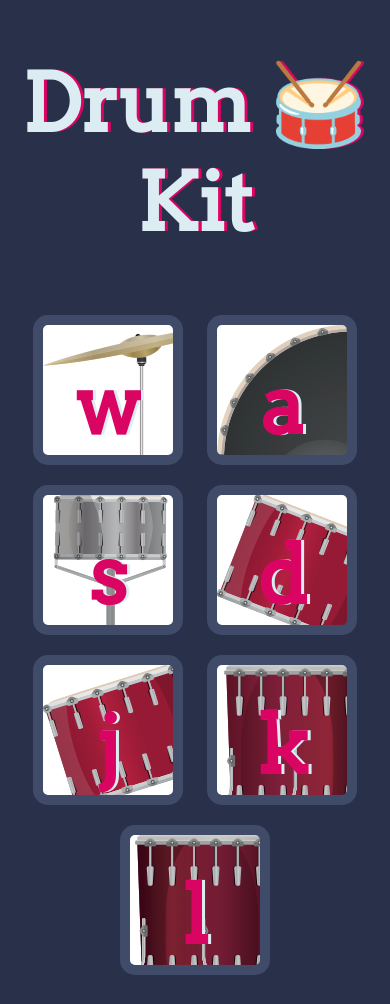
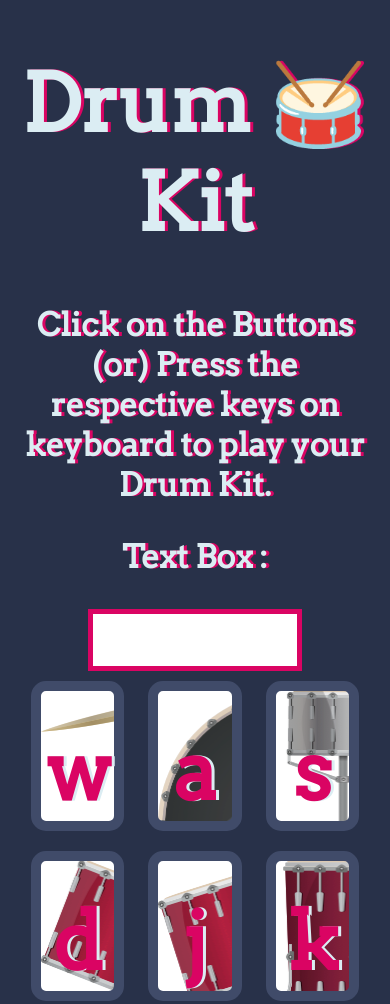
Before and after one commit to Liri-s29/Drum-kit, a plain HTML site: page index.html in a window 390 px wide. Shown: the top 1004 px of the page. Drawn offline with nearby package versions, Linux system fonts and the light colour scheme.

Commit message:
Add files via upload

```diff
--- a/index.html
+++ b/index.html
@@ -11,6 +11,9 @@
 <body>
 
   <h1 id="title">Drum 🥁 Kit</h1>
+  <h3 id="title2">Click on the Buttons (or) Press the respective keys on keyboard to play your Drum Kit.</h3>
+
+  <input class="text-box" type="text">
   <div class="set">
     <button class="w drum">w</button>
     <button class="a drum">a</button>
@@ -25,6 +28,7 @@
   <footer>
     © 2021 Srihari S.
   </footer>
+  <script src="https://ajax.googleapis.com/ajax/libs/jquery/3.5.1/jquery.min.js"></script>
   <script src="index.js"></script>
 
 </body>
--- a/index.js
+++ b/index.js
@@ -66,3 +66,8 @@ function addAnimation(currentLetter){
     letter.classList.remove("pressed");
   },100);
 }
+if(innerWidth < 991){
+  var text = $("h3");
+  text.innerHTML="Click on the Buttons (or) Click on the text Box ,and type the respective keys on keyboard to play your Drum Kit.";
+  text.append("<h3 id='title2' > Text Box : </label>");
+}
--- a/styles.css
+++ b/styles.css
@@ -10,7 +10,14 @@ h1 {
   text-shadow: 3px 0 #DA0463;
 
 }
+#title2{
+  font-size: 2rem;
+  color: #DBEDF3;
+  font-family: "Arvo", cursive;
+  text-shadow: 3px 0 #DA0463;
 
+
+}
 footer {
   color: #DBEDF3;
   font-family: sans-serif;
@@ -45,7 +52,7 @@ footer {
 }
 
 .set {
-  margin: 10% auto;
+  margin: 0 auto 10%;
 }
 
 .game-over {
@@ -80,6 +87,21 @@ footer {
   background-color: white;
   cursor: pointer;
 }
-/* .drum:hover{
-  border:10px  solid ;
-} */
+.text-box{
+  display: none;
+  border: 5px solid  #DA0463;
+
+}
+
+@media (max-width:991px){
+  .drum{
+    width: 25%;
+  }
+  .text-box{
+    display:inline-block;
+    width: 200px;
+    height: 50px;
+    font-size: 2rem;
+    color: #DA0463;
+  }
+}
```
